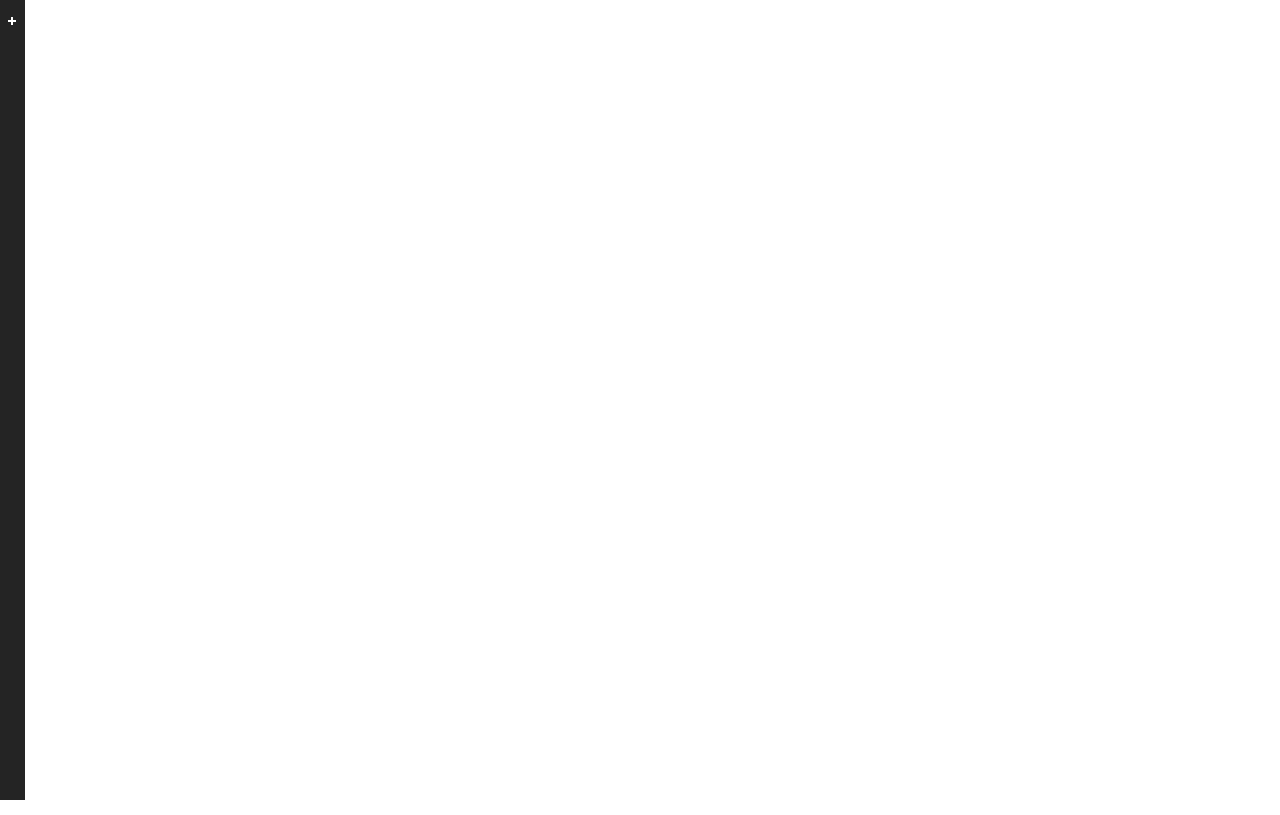
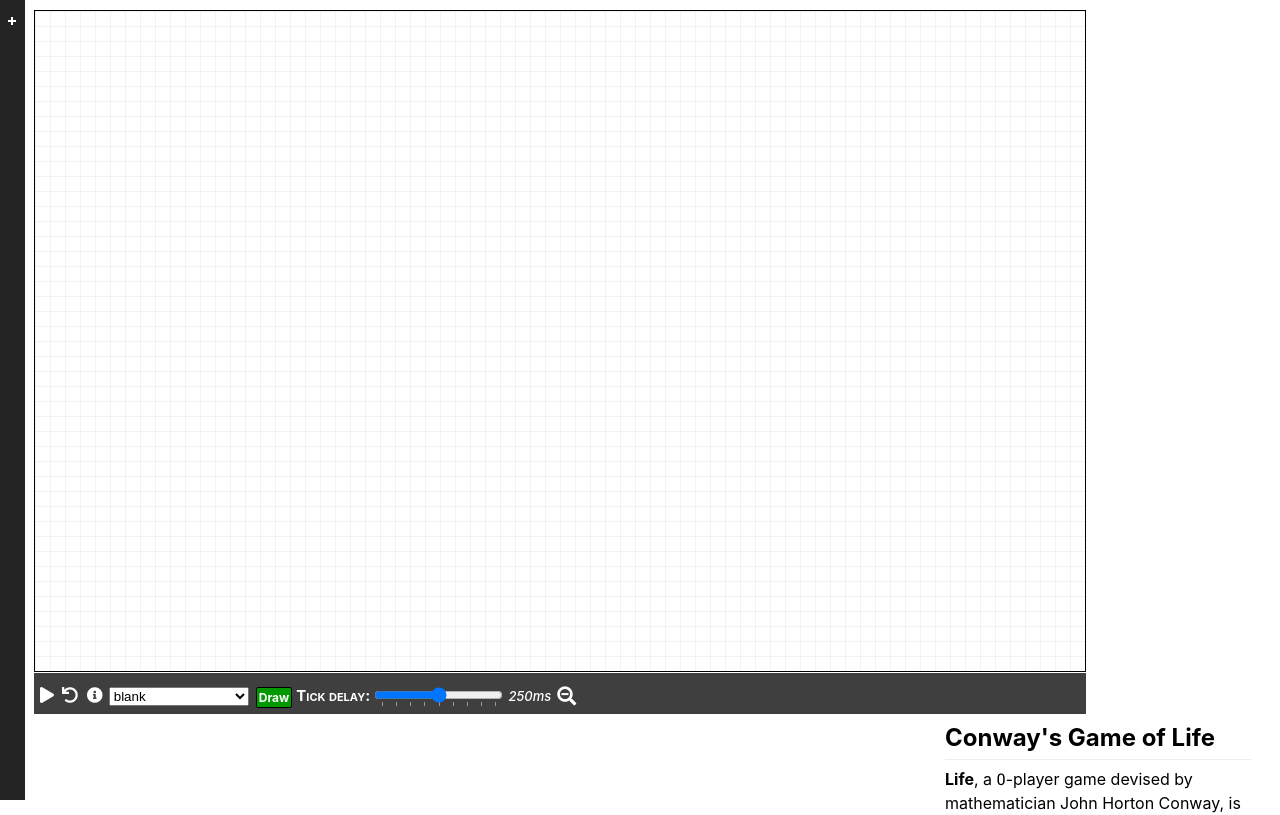
Before and after one commit to emantheman/emantheman.github.io, a React (Create React App) app: page /#/projects/life in a window 1280 px wide. Shown: the top 815 px of the page. Built offline with nearby package versions, Linux system fonts and the light colour scheme.

Commit message:
Allows cellsize to be changed via button click.

```diff
--- a/src/components/filetree/Path.js
+++ b/src/components/filetree/Path.js
@@ -13,7 +13,6 @@
       absPath = absPath.slice(0, lastSlash)
     }
   }
-  // links.unshift({ absPath: '/', relPath: '*'})
   return links.map((link, index) => (
     <React.Fragment key={ index }>
       { link.relPath === '*' ? '' : '/' }
--- a/src/components/gameoflife/Cell.js
+++ b/src/components/gameoflife/Cell.js
@@ -1,10 +1,14 @@
 import React from 'react'
 
-const Cell = ({ xPos, yPos, paused, penType }) => (
+const Cell = ({ xPos, yPos, paused, enlarged }) => (
   <rect
     className={'Cell ' + (paused ? 'paused ' : '')}
     x={ xPos }
     y={ yPos }
+    style={{
+      width: enlarged ? '14.7px' : '9.7px',
+      height: enlarged ? '14.7px' : '9.7px'
+    }}
   />
 )
 
--- a/src/components/gameoflife/Life.js
+++ b/src/components/gameoflife/Life.js
@@ -31,6 +31,7 @@
       default: blankGrid(),
       mouseIsDown: false,
       penType: true,
+      enlarged: true,
       config: { // preset cells
         gosperGlider: [[1, 5],[1, 6],[2, 5],[2, 6],[11, 5],[11, 6],
                       [11, 7],[12, 4],[12, 8],[13, 3],[13, 9],[14, 3],
@@ -68,6 +69,32 @@
                         [25,34],[37,35],[28,40],[23,31],[32,26]].map(([x, y]) => [x+15, y-4]))
       }
     }
+  }
+
+  changeCellSize = () => {
+    this.setState(({ enlarged }) => {
+      // if the cells are currently enlarged
+      let rows, cols, cellSize
+      if (enlarged) {
+        // shrink cells; increase grid density
+        cols = 105
+        rows = 66
+        cellSize = 10
+      // otherwise,
+      } else {
+        // enlarge cells; reduce grid density
+        cols = 70
+        rows = 44
+        cellSize = 15
+      }
+      return {
+        cols,
+        rows,
+        cellSize,
+        grid: this.newGrid(),
+        enlarged: !enlarged
+      }
+    })
   }
 
   /**
@@ -128,7 +155,7 @@
   updateCell = (x, y, c) => {
     const { grid } = this.state
     let n = 0 // number of alive neighbors
-    const width = grid.length, // width and height of the containing svg, respectively
+    const width = grid.length, // width and height of the grid, respectively
           height = grid[0].length
 
     // loop through neighbors of current cell
@@ -228,6 +255,7 @@
     const {
       grid,
       paused,
+      enlarged,
       tick,
       cellSize
     } = this.state
@@ -254,6 +282,7 @@
             xPos={ xPos }
             yPos={ yPos }
             paused={ paused }
+            enlarged={ enlarged }
           />
         )
       }
@@ -319,7 +348,7 @@
     // pause the GoL
     this.setState({ paused: true })
 
-    // correct for cell-size (10)
+    // correct for cell-size
     x = Math.floor(x/this.state.cellSize)
     y = Math.floor(y/this.state.cellSize)
 
@@ -453,6 +482,12 @@
             </datalist>
             <em className="display-tickrate">{ this.state.tick }ms</em>
           </label>
+          {/* Change cell size */}
+          <i
+            className={`fa fa-search-${this.state.enlarged ? 'minus' : 'plus'} magnifier`}
+            aria-hidden="true"
+            onClick={this.changeCellSize}
+          />
         </div>
       </div>
     )
--- a/src/config/routes.js
+++ b/src/config/routes.js
@@ -9,7 +9,7 @@
   path: '/me',
   view: Me,
 }, {
-  path: '/code/projects/conwaysgameoflife',
+  path: '/projects/life',
   view: CGOL
 }]
 
--- a/src/config/schema.js
+++ b/src/config/schema.js
@@ -3,16 +3,13 @@
 const branches = {
   name: 'emmanuel_price/',
   descendants: [{
-    name: 'code/',
+    name: 'projects/',
     descendants: [{
-      name: 'projects/',
-      descendants: [{
-        name: 'cogl',
-        link: {
-          type: 'view',
-          url: '/code/projects/conwaysgameoflife'
-        }
-      }]
+      name: 'life',
+      link: {
+        type: 'view',
+        url: '/projects/life'
+      }
     }]
   }, {
     name: 'about/',
@@ -20,17 +17,23 @@
       name: 'me',
       link: {
         type: 'view',
-        url: '/me'
+        url: '/about/me'
       }
     }, {
-      name: 'inspiration',
+      name: 'quotes',
       link: {
         type: 'view',
-        url: '/info/inspiration'
+        url: '/about/quotes'
       }
     }, {
       name: 'contact/',
       descendants: [{
+        name: 'email',
+        link: {
+          type: 'anchor',
+          href: 'mailto:mail@emmanuelprice.com'
+        }
+      }, {
         name: 'github',
         link: {
           type: 'anchor',
--- a/src/styles/Life.scss
+++ b/src/styles/Life.scss
@@ -130,6 +130,7 @@
       // styles tickrate range
       label {
         font-variant: small-caps;
+        font-weight: bold;
         font-size: 15px;
         padding-left: 5px;
         #tick-delay {
@@ -141,10 +142,19 @@
         .display-tickrate {
           text-align: right;
           font-variant: normal;
+          font-weight: 500;
           font-size: 13px;
           width: 44px;
           display: inline-block;
         }
+      }
+      // styles magnifying glass
+      .magnifier {
+        cursor: pointer;
+        position: relative;
+        top: 2px;
+        left: 6px;
+        font-size: 19px;
       }
     }
   }
```
